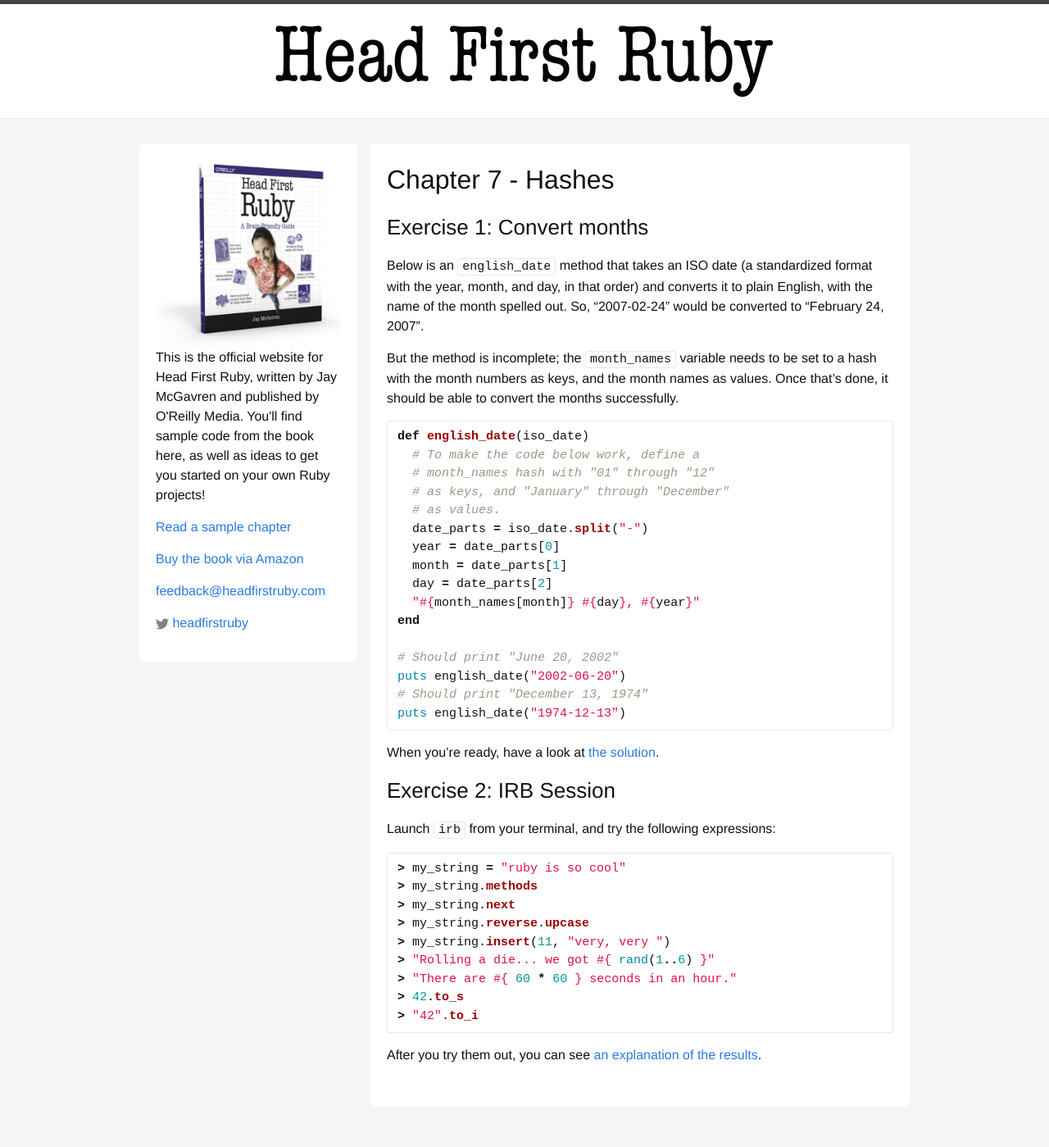
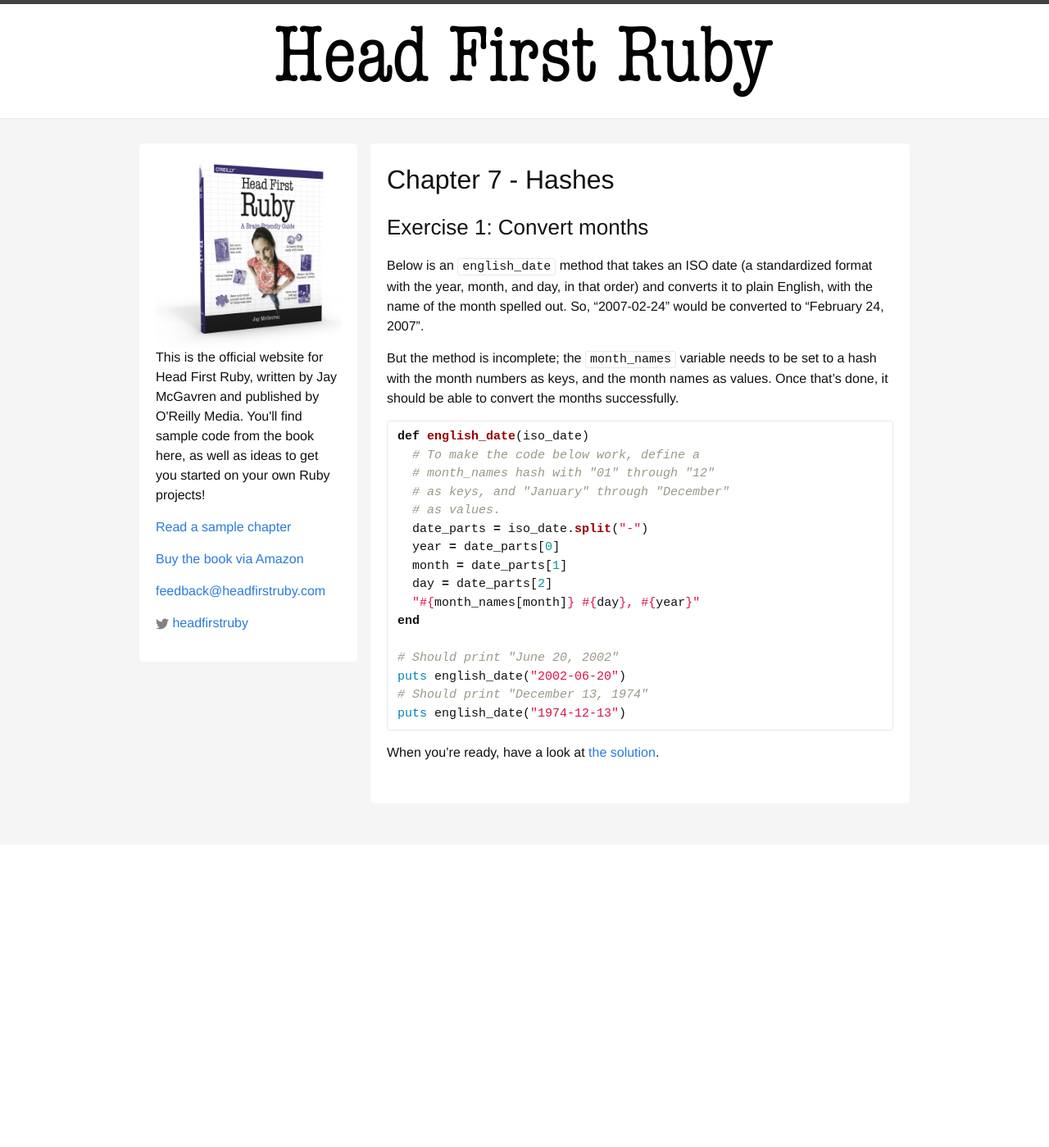
Before and after one commit to jaymcgavren/headfirstgo.com, a Jekyll site: the page built from exercises/ch07.md, in a window 1280 px wide. Shown: the whole page at 82% size. Built offline with Jekyll 4.4.1, drawn with Linux system fonts in a browser that asks for light colours; after the commit the page ends 1030 px from its top, so only the background shows below that.

Commit message:
Remove ch07 exercise 2
It had just been accidentally copy-pasted from an earlier chapter.

```diff
--- a/exercises/ch07.md
+++ b/exercises/ch07.md
@@ -31,21 +31,3 @@ puts english_date("1974-12-13")
 {% endhighlight %}
 
 When you're ready, have a look at [the solution](/solutions/ch07_01.html).
-
-### Exercise 2: IRB Session
-
-Launch `irb` from your terminal, and try the following expressions:
-
-{% highlight ruby %}
-> my_string = "ruby is so cool"
-> my_string.methods
-> my_string.next
-> my_string.reverse.upcase
-> my_string.insert(11, "very, very ")
-> "Rolling a die... we got #{ rand(1..6) }"
-> "There are #{ 60 * 60 } seconds in an hour."
-> 42.to_s
-> "42".to_i
-{% endhighlight %}
-
-After you try them out, you can see [an explanation of the results](/solutions/ch01_02.html).
```
